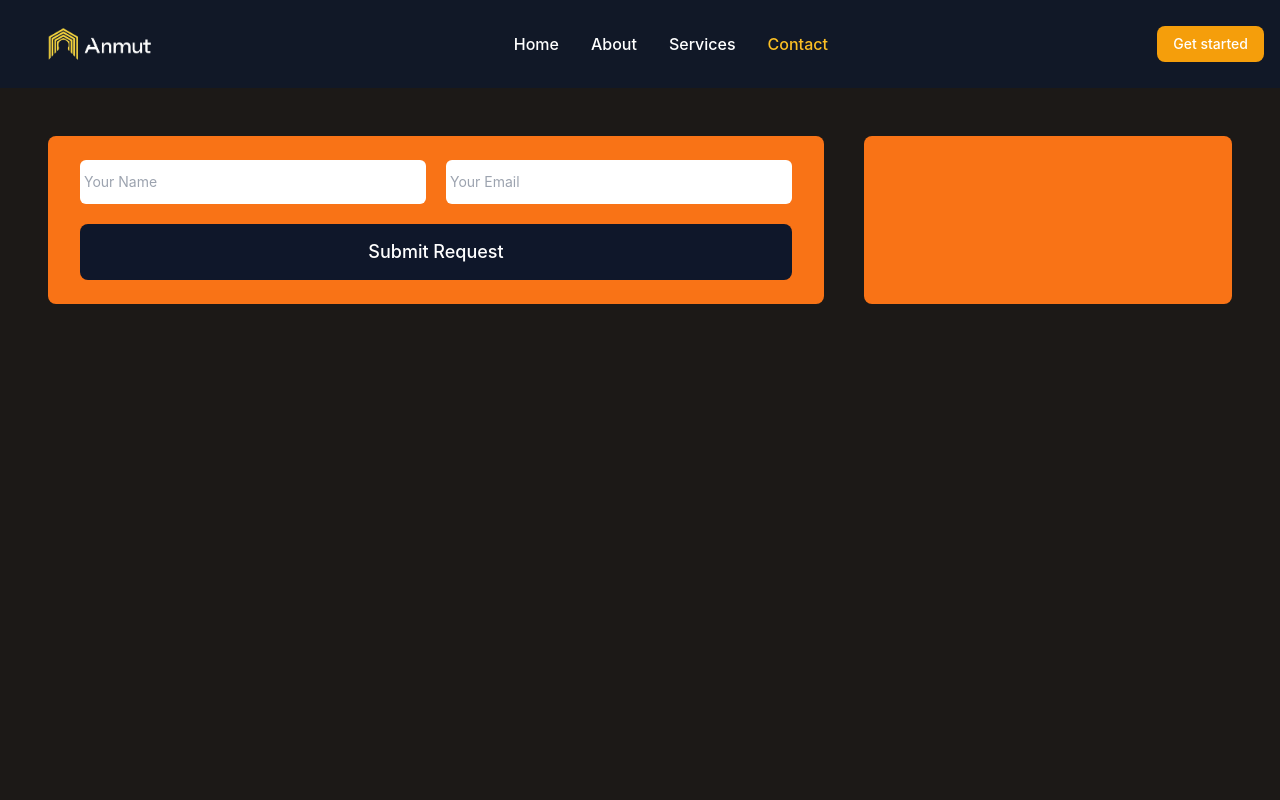
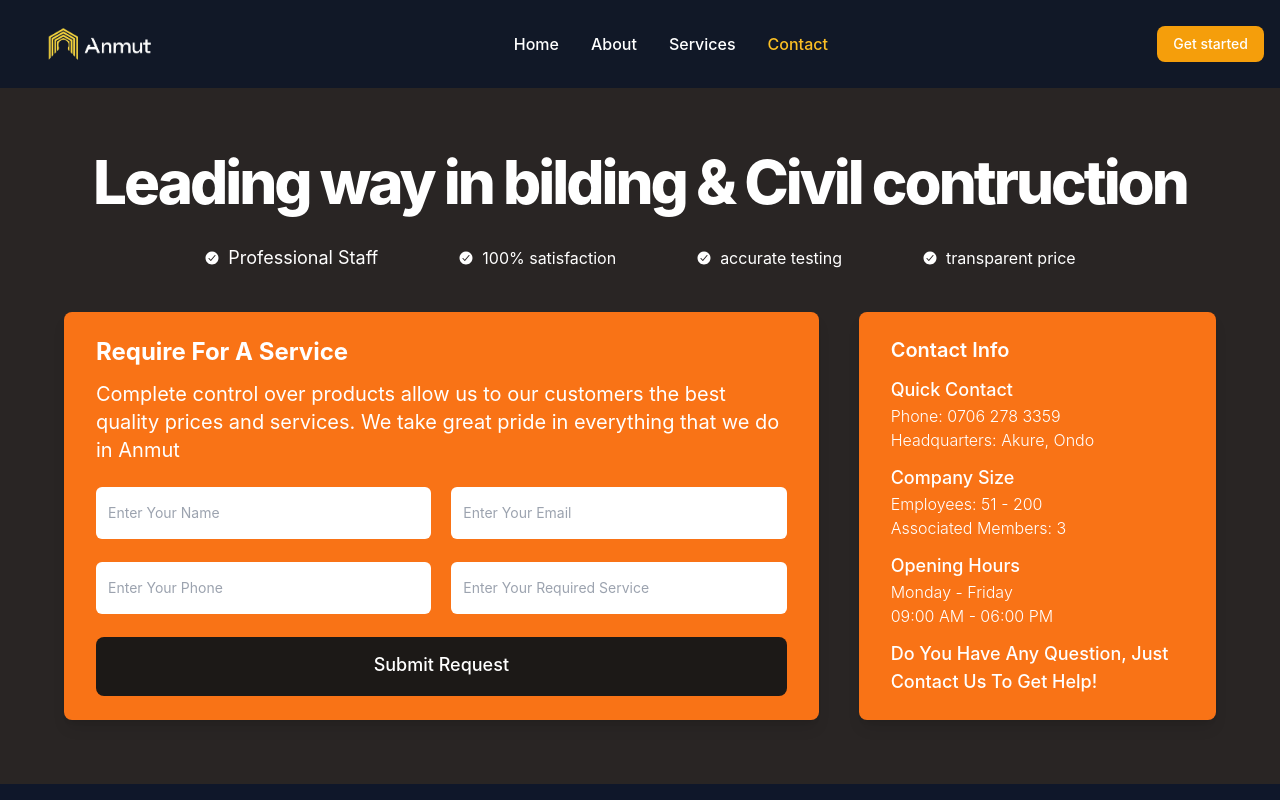
Before and after one commit to Ernie1234/anmut, a React (Vite) app: page /contact in a window 1280 px wide. Shown: the top 800 px of the page. Built offline with nearby package versions, Linux system fonts and the light colour scheme.

Commit message:
contact page finished

```diff
--- a/src/routes/About.jsx
+++ b/src/routes/About.jsx
@@ -6,18 +6,32 @@ function About() {
         data-carousel-item
       >
         <div className="w-full h-full bg-gradient-to-t from-slate-900/50 absolute z-0"></div>
-        <div className="px-4 mx-auto max-w-screen-xl text-center py-24 lg:py-40 z-30">
+        <div className="px-4 mx-auto max-w-screen-xl text-center py-24 lg:py-32 z-30">
           <h2 className="text-md md:text-lg lg:text-xl font-bold tracking-wider uppercase text-white">
             about us
           </h2>
           <h1 className="mb-4 text-4xl font-extrabold tracking-tighter  text-white md:text-5xl lg:text-6xl">
-            Creating{" "}
+            Tranforming{" "}
             <span className="text-amber-300 underline decoration-double decoration-amber-500 leading-normal">
               {" "}
-              exceptional and sustainable
+              Dreams
             </span>{" "}
-            real estate projects
+            into Concrete
+            <span className="text-amber-300 underline decoration-double decoration-amber-500 leading-normal">
+              {" "}
+              Realities!
+            </span>
           </h1>
+          <p className="mb-8 text-lg font-normal text-gray-300 lg:text-xl sm:px-16 lg:px-48">
+            We specialize in estate development and construction projects that
+            redefine urban living. Our passion for excellence and a commitment
+            to innovation have propelled us to the forefront of the industry. We
+            believe in revolutionizing communities through innovative
+            construction, building solutions, and collaborative partnerships. By
+            utilizing sustainable building practices and the latest technology,
+            we ensure our projects are energy-efficient, cost-effective, and
+            completed on time and on budget.
+          </p>
         </div>
       </header>
 
--- a/src/routes/Contact.jsx
+++ b/src/routes/Contact.jsx
@@ -1,35 +1,48 @@
+import { IoCheckmarkCircle } from "react-icons/io5";
+
 function Contact() {
   return (
-    <div className="bg-stone-900 min-h-[100vh] text-white p-8 md:p-12 ">
-      <head>
-        <h1 className="text-md md:text-lg lg:text-xl font-bold tracking-wider uppercase text-white ">
-          Contact Us
+    <div className="bg-stone-800 text-white p-8 md:p-12 lg:p-16 ">
+      <div className="mb-5 md:mb-10 text-center">
+        <h1 className="mb-4 text-4xl font-extrabold tracking-tighter  text-white md:text-5xl lg:text-6xl">
+          Leading way in bilding & Civil contruction
         </h1>
-        <h3 className="mb-4 text-4xl font-extrabold tracking-tighter  text-white md:text-5xl lg:text-6xl">
-          Leading way in bilding & Civil contruction
-        </h3>
-        <div>
-          <h5>
+        <div className="flex gap-3 md:gap-6 lg:gap-20 justify-center mt-5 md:mt-8">
+          <h5 className="flex items-center gap-1 md:gap-2">
+            <IoCheckmarkCircle />
             <p className="capitalize text-white text-base md:text-md lg:text-lg">
               Professional staff
             </p>
           </h5>
-          <h5>
+          <h5 className="flex items-center gap-1 md:gap-2">
+            <IoCheckmarkCircle />
             <p>100% satisfaction</p>
           </h5>
-          <h5>
+          <h5 className="flex items-center gap-1 md:gap-2">
+            <IoCheckmarkCircle />
             <p>accurate testing</p>
           </h5>
-          <h5>
+          <h5 className="flex items-center gap-1 md:gap-2">
+            <IoCheckmarkCircle />
             <p>transparent price</p>
           </h5>
         </div>
-      </head>
+      </div>
       <div className="grid grid-cols-2 md:grid-cols-3 gap-10">
         <form
           action=""
-          className="col-start-1 col-end-3 bg-orange-500 w-full h-full grid grid-cols-1 md:grid-cols-2 gap-1 md:gap-3 lg:gap-5 py-6 px-8 rounded-sm md:rounded-md lg:rounded-lg"
+          className="col-start-1 col-end-3 bg-orange-500 w-full h-full grid grid-cols-1 md:grid-cols-2 gap-1 md:gap-3 lg:gap-5 py-6 px-8 rounded-sm md:rounded-md lg:rounded-lg shadow-lg"
         >
+          <div className="col-start-1 col-end-3 w-full">
+            <h2 className="font-bold tracking-normal capitalize text-white text-sm md:text-base lg:text-2xl">
+              Require for a service
+            </h2>
+            <p className="font-normal text-xl text-white pt-1 md:pt-3">
+              Complete control over products allow us to our customers the best
+              quality prices and services. We take great pride in everything
+              that we do in Anmut
+            </p>
+          </div>
           <div>
             <label htmlFor="name" className="sr-only">
               Name
@@ -38,8 +51,8 @@ function Contact() {
               type="text"
               id="name"
               name="name"
-              placeholder="Your Name"
-              className="py-3 px-1 w-full bg-white rounded-md text-left text-sm
+              placeholder="Enter Your Name"
+              className="py-4 px-3 w-full bg-white rounded-md text-left text-sm
           text-black placeholder-gray-400 focus:outline-none"
             />
           </div>
@@ -51,9 +64,36 @@ function Contact() {
               type="email"
               id="email"
               name="email"
-              placeholder="Your Email"
+              placeholder="Enter Your Email"
               className="
-          py-3 px-1 w-full bg-white rounded-md  text-left text-sm
+          py-4 px-3 w-full bg-white rounded-md  text-left text-sm
+          text-black placeholder-gray-400 focus:outline-none"
+            />
+          </div>
+          <div>
+            <label htmlFor="phone" className="sr-only">
+              Phone
+            </label>
+            <input
+              type="text"
+              id="phone"
+              name="phone"
+              placeholder="Enter Your Phone"
+              className="py-4 px-3 w-full bg-white rounded-md text-left text-sm
+          text-black placeholder-gray-400 focus:outline-none"
+            />
+          </div>
+          <div>
+            <label htmlFor="text" className="sr-only">
+              Enter your service
+            </label>
+            <input
+              type="text"
+              id="service"
+              name="service"
+              placeholder="Enter Your Required Service"
+              className="
+          py-4 px-3 w-full bg-white rounded-md  text-left text-sm
           text-black placeholder-gray-400 focus:outline-none"
             />
           </div>
@@ -61,13 +101,51 @@ function Contact() {
             type="submit"
             className="col-start-1 col-end-3 group relative w-full flex justify-center
           py-3.5 text-lg font-medium text-white transition duration-20
-          ease-in-out bg-slate-900 rounded-sm md:rounded-md lg:rounded-lg
+          ease-in-out bg-stone-900 rounded-sm md:rounded-md lg:rounded-lg
           hover:bg-slate-900 focus:z-10"
           >
             Submit Request
           </button>
         </form>
-        <div className="col-start-3 col-end-4 bg-orange-500 w-full h-full py-6 px-8 rounded-sm md:rounded-md lg:rounded-lg"></div>
+        <div className="col-start-3 col-end-4 bg-orange-500 w-full h-full py-6 px-8 rounded-sm md:rounded-md lg:rounded-lg shadow-lg">
+          <h3 className="font-semibold capitalize text-xl">Contact Info</h3>
+          <div className="mt-3">
+            <p className="capitalize text-lg text-white font-medium">
+              Quick contact
+            </p>
+            <div className="text-white font-light capitalize text-base">
+              phone: 0706 278 3359
+            </div>
+            <div className="text-white font-light capitalize text-base">
+              headquarters: Akure, Ondo
+            </div>
+          </div>
+          <div className="mt-3">
+            <p className="capitalize text-lg text-white font-medium">
+              Company Size
+            </p>
+            <div className="text-white font-light capitalize text-base">
+              Employees: 51 - 200
+            </div>
+            <div className="text-white font-light capitalize text-base">
+              Associated Members: 3
+            </div>
+          </div>
+          <div className="mt-3">
+            <p className="capitalize text-lg text-white font-medium">
+              Opening Hours
+            </p>
+            <div className="text-white font-light capitalize text-base">
+              monday - friday
+            </div>
+            <div className="text-white font-light capitalize text-base">
+              09:00 AM - 06:00 PM
+            </div>
+          </div>
+          <p className="capitalize text-lg text-white font-medium mt-3">
+            Do you have any question, just contact us to get help!
+          </p>
+        </div>
       </div>
     </div>
   );
```
